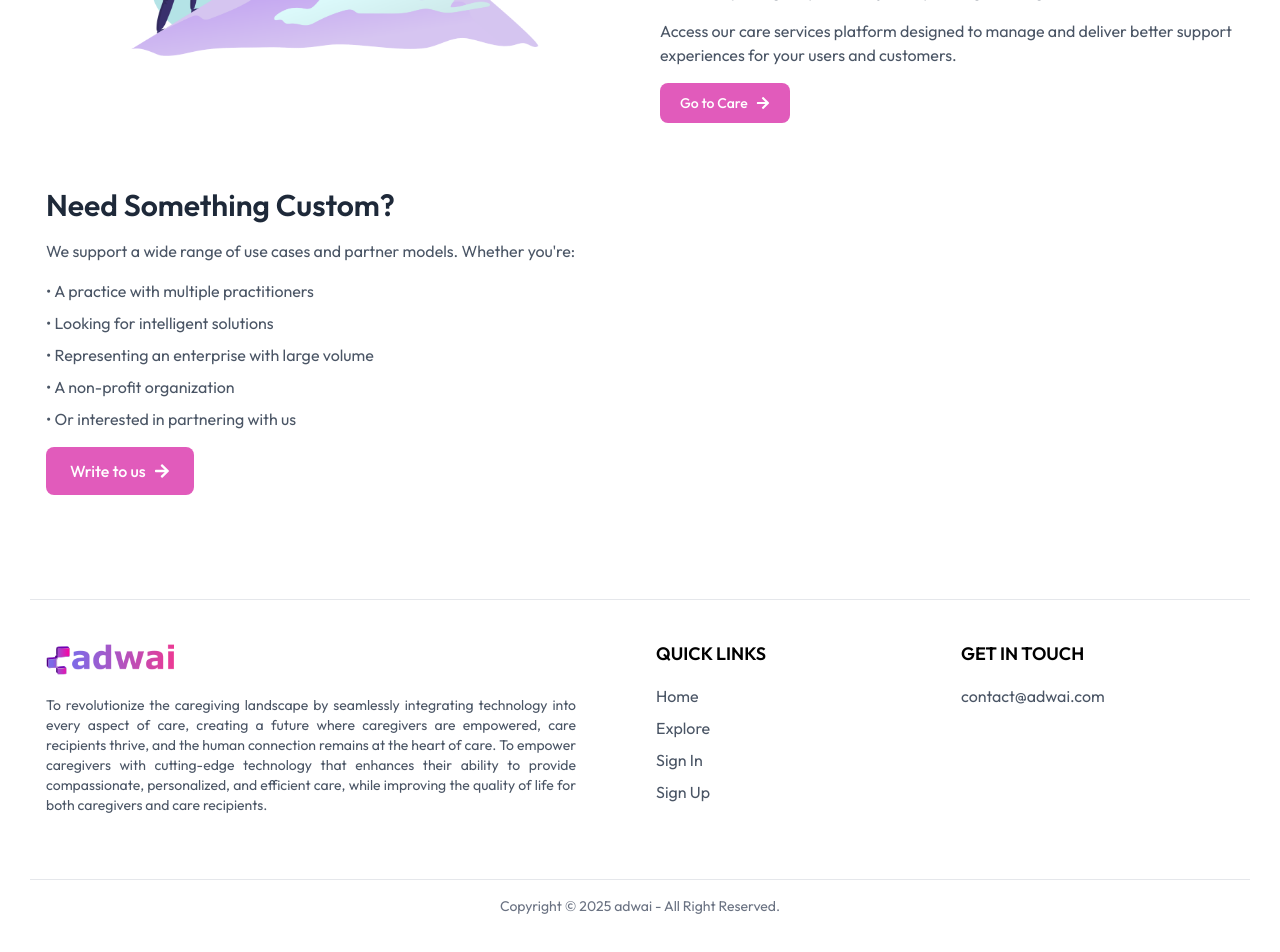
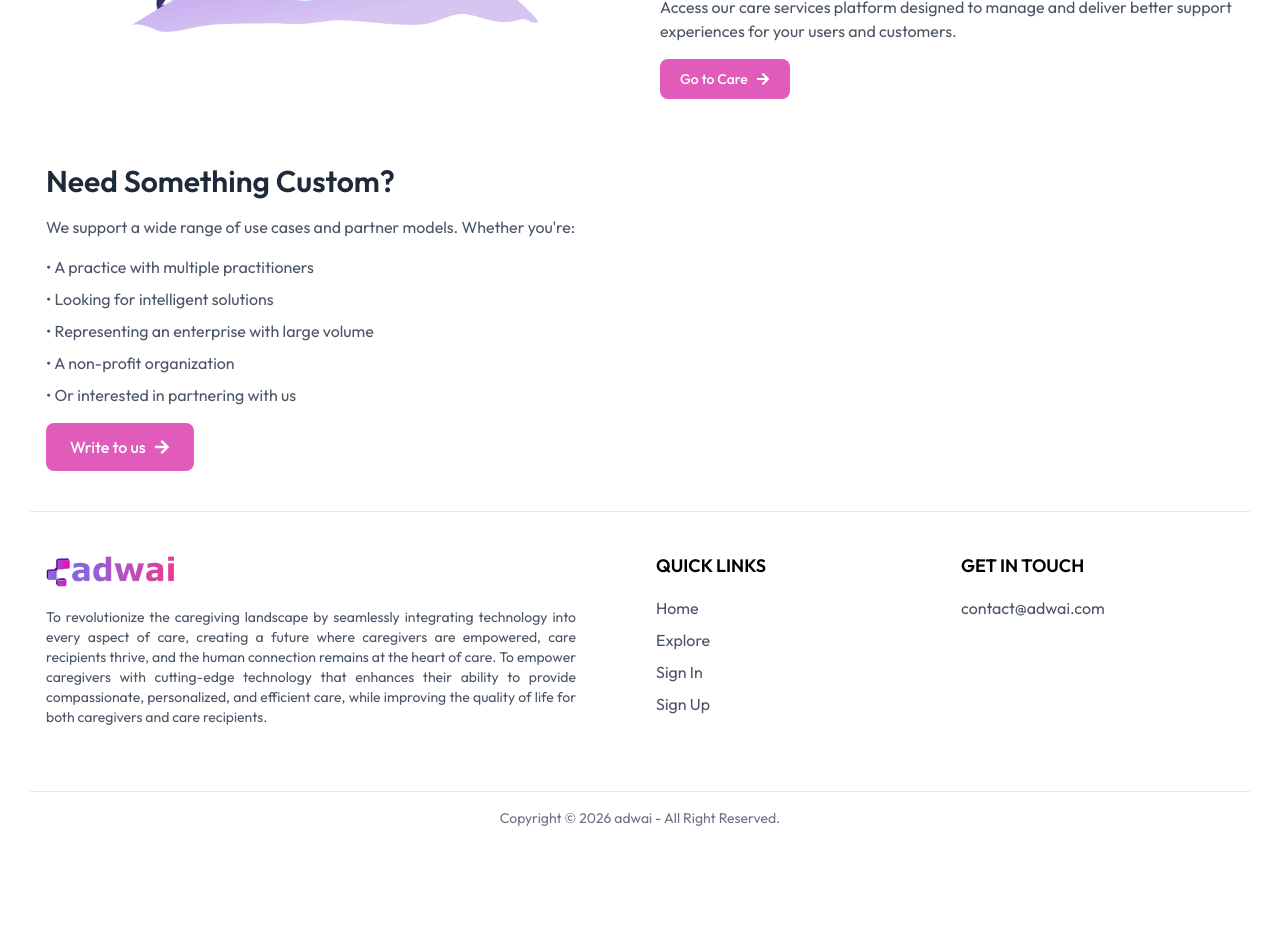
Before and after one commit to seninsimon/adwai-react-app, a React (Vite) app: page /careassist in a window 1280 px wide. Shown: the part 844-1796 px from the top of the page. After the commit the page ends 1718 px from the top, so only its background shows below. Built offline with nearby package versions, Linux system fonts and the light colour scheme.

Commit message:
date generic

```diff
--- a/src/components/layout/Footer.jsx
+++ b/src/components/layout/Footer.jsx
@@ -74,7 +74,7 @@ export default function Footer() {
         </div>
       </div>
       <div className="py-4 border-t border-gray-200 text-center text-gray-500 text-sm">
-        <p>Copyright © 2025 adwai - All Right Reserved.</p>
+        <p>Copyright © {new Date().getFullYear()} adwai - All Right Reserved.</p>
       </div>
     </footer>
   );
--- a/src/pages/CareAssistPage.jsx
+++ b/src/pages/CareAssistPage.jsx
@@ -2,7 +2,7 @@ import { FaArrowRight } from "react-icons/fa";
 
 export default function CareAssistPage() {
   return (
-    <section className="container mx-auto px-4 mt-10 lg:mt-16 mb-16 space-y-16">
+    <section className="container mx-auto px-4 mt-10  space-y-16">
 
       {/* SECTION 1 */}
       <div className="grid md:grid-cols-2 gap-10 items-center">
```
